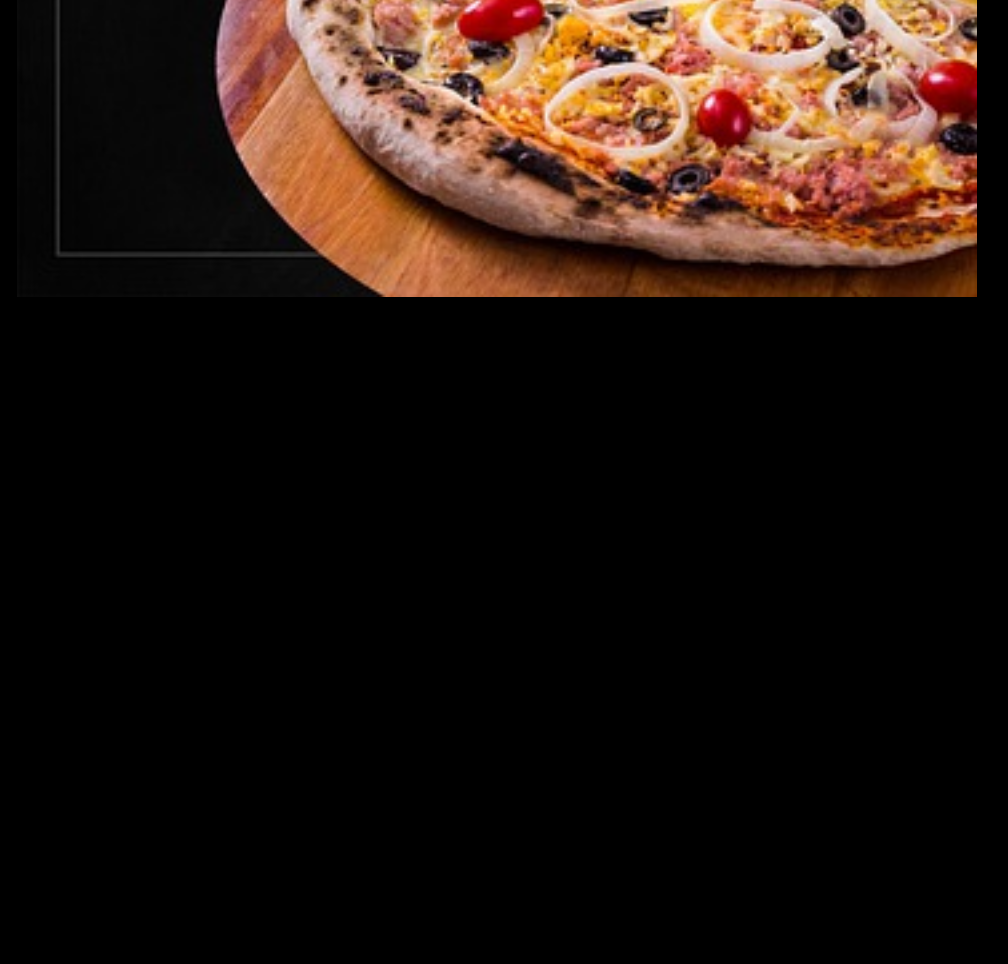
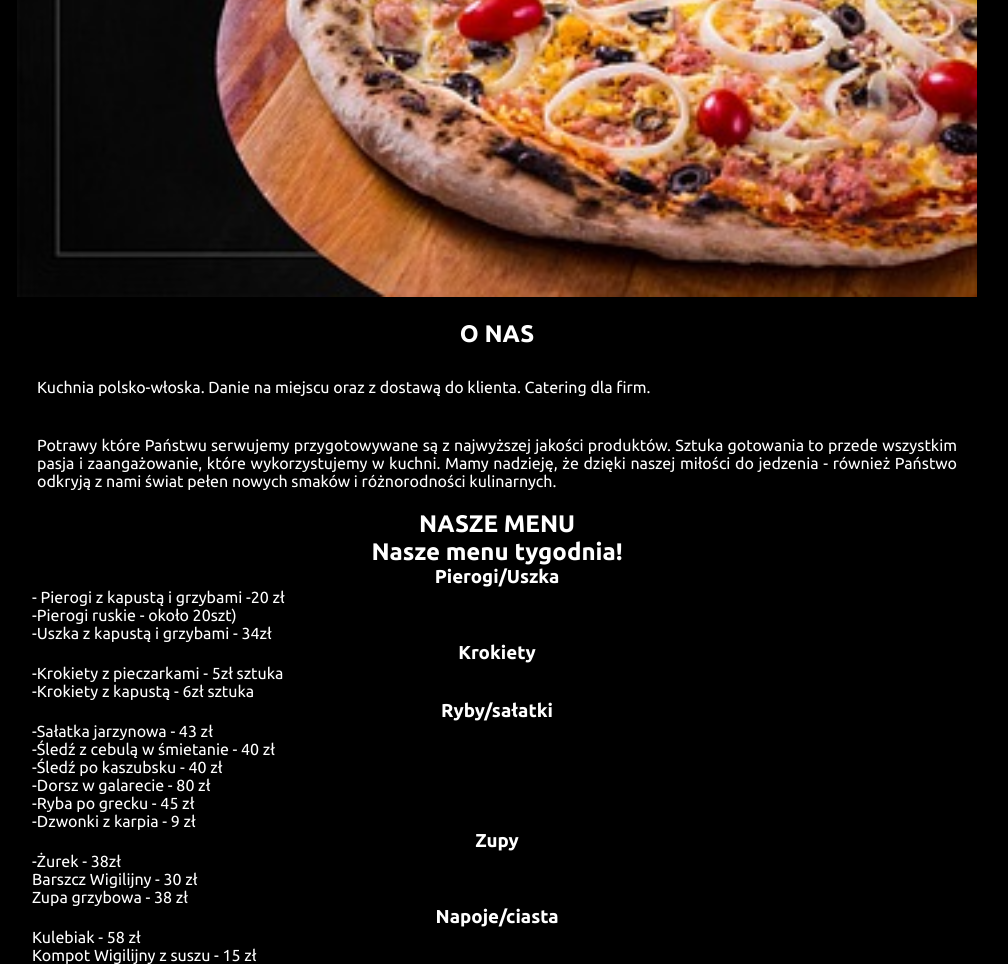
Before and after one commit to Pi0t3r/Pizzeria-website, a plain HTML site: page index.html in a window 1280 px wide. Shown: the part 1410-2374 px from the top of the page, without its empty margins (143-1151 px from the left). Before the commit the page ends 1710 px from the top, so only its background shows below. Drawn offline with nearby package versions, Linux system fonts and the light colour scheme.

Commit message:
changing name pizzeria and added menu and aboutus

```diff
--- a/index.html
+++ b/index.html
@@ -4,11 +4,12 @@
 		<meta charset="UTF-8" />
 		<meta http-equiv="X-UA-Compatible" content="IE=edge" />
 		<meta name="viewport" content="width=device-width, initial-scale=1.0" />
-		<title>Melino</title>
+		<title>Primavera</title>
 		<link rel="stylesheet" href="./css/header.css" />
 		<link rel="stylesheet" href="./css/main.css" />
 		<link rel="stylesheet" href="./css/nav.css" />
 		<link rel="stylesheet" href="./css/sections.css" />
+		<link rel="stylesheet" href="./css/main2.css">
 		<link rel="preconnect" href="https://fonts.googleapis.com" />
 		<link rel="preconnect" href="https://fonts.gstatic.com" crossorigin />
 		<link
@@ -19,15 +20,15 @@
 	</head>
 	<body>
 		<div class="wrapper">
-			<div class="navi decrase">
+			<div class="navi">
 				<div class="close">
 					<i class="fa-solid fa-xmark"></i>
 				</div>
 				<div class="nav-items">
 					<ul>
 						<li class="effect"><a href="#">Home</a></li>
-						<li class="effect"><a href="#">O nas</a></li>
-						<li class="effect"><a href="#">menu</a></li>
+						<li class="effect"><a href="aboutus">O nas</a></li>
+						<li class="effect"><a href="menu">menu</a></li>
 						<li class="effect"><a href="#">catering</a></li>
 						<li class="effect"><a href="#">przyjęcia</a></li>
 						<li class="effect"><a href="#">kontakt</a></li>
@@ -36,7 +37,7 @@
 			</div>
 			<nav>
 				<div class="logo">
-					<a href="#">Molino</a>
+					<a href="#">Primavera</a>
 				</div>
 				<div class="bars">
 					<i class="fa-solid fa-bars"></i>
@@ -47,11 +48,52 @@
 					<img src="./img/pizza-g2d1a67483_640.jpg" alt="pizza na czarnym tle" />
 				</div>
 				<div class="title">
-					<h1>Molino</h1>
+					<h1>Primavera</h1>
 					<p>Niezapomniane doznania smaku</p>
 				</div>
 			</header>
-			<main></main>
+			<main>
+				<section class="aboutus" id="aboutus">
+					<div class="text">
+						<h1>O nas</h1>
+						<p>Kuchnia polsko-włoska. Danie na miejscu oraz z dostawą do klienta. Catering dla firm.</p>
+						<p>Potrawy które Państwu serwujemy przygotowywane są z najwyższej jakości produktów.
+							Sztuka gotowania to przede wszystkim pasja i zaangażowanie, które wykorzystujemy w kuchni.
+							Mamy nadzieję, że dzięki naszej miłości do jedzenia - również Państwo odkryją z nami świat pełen nowych smaków i różnorodności kulinarnych.</p>
+					</div>
+				</section>
+				<section class="menu" id="menu">
+					<div class="title">
+						<h1>Nasze menu</h1>
+					</div>
+					<div class="weekMenu">
+						<h2>Nasze menu tygodnia!</h2>
+						<h3>Pierogi/Uszka</h3>
+						<p>- Pierogi z kapustą i grzybami -20 zł</p>
+						<p>-Pierogi ruskie - około 20szt)</p>
+						<p>-Uszka z kapustą i grzybami - 34zł</p>
+						<h3>Krokiety</h3>
+						<p>-Krokiety z pieczarkami - 5zł sztuka</p>
+						<p>-Krokiety z kapustą - 6zł sztuka</p>
+						<h3>Ryby/sałatki</h3>
+						<p>-Sałatka jarzynowa - 43 zł</p>
+						<p>-Śledź z cebulą w śmietanie - 40 zł</p>
+						<p>-Śledź po kaszubsku - 40 zł</p>
+						<p>-Dorsz w galarecie - 80 zł</p>
+						<p>-Ryba po grecku - 45 zł</p>
+						<p>-Dzwonki z karpia - 9 zł</p>
+
+						<h3>Zupy</h3>
+						<p>-Żurek - 38zł</p>
+						<p>Barszcz Wigilijny - 30 zł</p>
+						<p>Zupa grzybowa - 38 zł</p>
+
+						<h3>Napoje/ciasta</h3>
+						<p>Kulebiak - 58 zł</p>
+						<p>Kompot Wigilijny z suszu - 15 zł</p>
+					</div>
+				</section>
+			</main>
 		</div>
 		<script src="./js/script.js"></script>
 	</body>
--- a/js/script.js
+++ b/js/script.js
@@ -10,5 +10,7 @@ const moveNav = () => {
 const closeNav = () => {
     navi.classList.remove('active')
 }
+
 btn.addEventListener('click',moveNav)
 close.addEventListener('click',closeNav)
+navItems.addEventListener('click',closeNav)
--- a/scss/header.scss
+++ b/scss/header.scss
@@ -16,7 +16,7 @@ header {
 			left: 50%;
 			transform: translateX(-50%);
 			text-transform: uppercase;
-            font-size: 50px;
+            font-size: 38px;
 			font-family: 'Tenor Sans', sans-serif;
 		}
 		p {
--- a/scss/main.scss
+++ b/scss/main.scss
@@ -5,6 +5,7 @@
 }
 body {
 	background-color: #000;
+    color: #fff;
 	font-family: 'Tenor Sans', sans-serif;
 	font-family: 'Ubuntu', sans-serif;
 }
--- /dev/null
+++ b/scss/main2.scss
@@ -0,0 +1,37 @@
+main {
+	padding-top: 20px;
+	.aboutus {
+		.text {
+			h1 {
+				text-transform: uppercase;
+				text-align: center;
+                padding-bottom: 10px;
+			}
+            p{
+                text-align: justify;
+                padding: 20px;
+            }
+		}
+	}
+    .menu{
+        .title{
+            h1{
+                text-transform: uppercase;
+                text-align: center;
+            }
+        }
+        .weekMenu{
+            h2{
+                text-align: center;
+                // text-transform: uppercase;
+            }
+            h3{
+                text-align: center;
+            }
+            p{
+                text-align: justify;
+                padding: 0 15px;
+            }
+        }
+    }
+}
--- a/scss/nav.scss
+++ b/scss/nav.scss
@@ -22,6 +22,7 @@ nav {
         position: absolute;
         right: 5%;
         font-size: 30px;
+		color: #333;
     }
 
 }
```
Also changed, not shown: css/header.css, css/main.css, css/main2.css (added), css/nav.css, img/primavera-menu.jpg (added), 3 other files.
